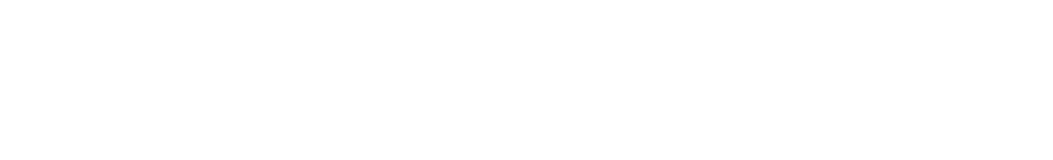
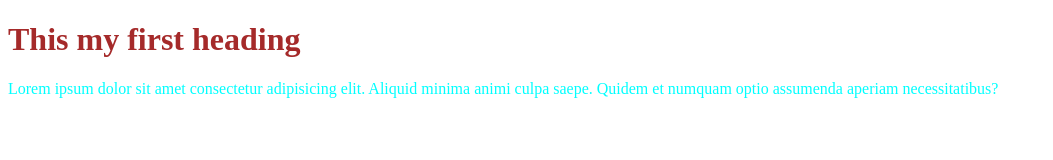
Before and after one commit to azadmdabulkalam/Testing, a plain HTML site: page index.html in a window 1280 px wide. Shown: the whole page, without its empty margins (0-1053 px from the left). Drawn offline with Linux system fonts and the light colour scheme.

Commit message:
Second commit

```diff
--- a/index.html
+++ b/index.html
@@ -4,8 +4,10 @@
     <meta charset="UTF-8">
     <meta name="viewport" content="width=device-width, initial-scale=1.0">
     <title>This a Testing Document</title>
+    <link rel="stylesheet" href="style.css">
 </head>
 <body>
-
+    <h1>This my first heading</h1>
+    <p> Lorem ipsum dolor sit amet consectetur adipisicing elit. Aliquid minima animi culpa saepe. Quidem et numquam optio assumenda aperiam necessitatibus? </p>
 </body>
 </html>
--- a/style.css
+++ b/style.css
@@ -0,0 +1,6 @@
+h1 {
+    color: brown;
+}
+p {
+    color:aqua;
+}
```
Also changed, not shown: write.txt.
